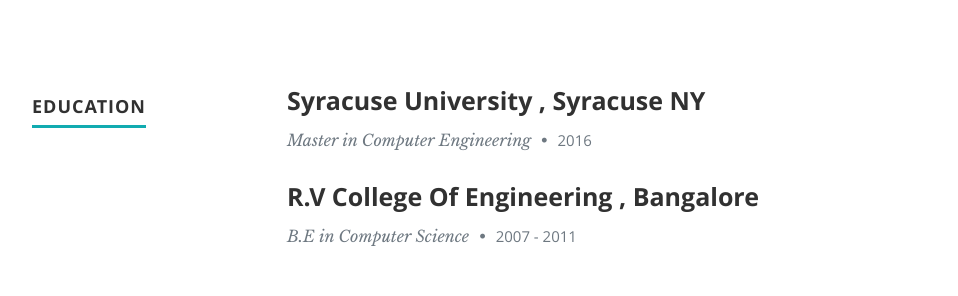
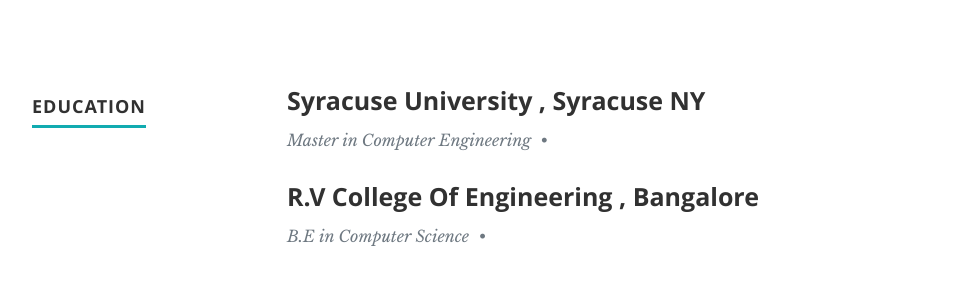
Before and after one commit to brahmachaithanya/brahmachaithanya.github.io, a plain HTML site: page index.html in a window 1280 px wide. Shown: the part 1260-1556 px from the top of the page, without its empty margins (118-1076 px from the left). Drawn offline with nearby package versions, Linux system fonts and the light colour scheme.

Commit message:
Update index.html

```diff
--- a/index.html
+++ b/index.html
@@ -149,7 +149,7 @@
                <div class="twelve columns">
 
                   <h3>Syracuse University , Syracuse NY</h3>
-                  <p class="info">Master in Computer Engineering <span>&bull;</span> <em class="date">2016</em></p>
+                  <p class="info">Master in Computer Engineering <span>&bull;</span> <em class="date"></em></p>
 
                   <p>
 
@@ -164,7 +164,7 @@
                <div class="twelve columns">
 
                   <h3>R.V College Of Engineering , Bangalore</h3>
-                  <p class="info">B.E in Computer Science <span>&bull;</span> <em class="date">2007 - 2011 </em></p>
+                  <p class="info">B.E in Computer Science <span>&bull;</span> <em class="date"></em></p>
                   <p>
                   </p>
 
```
